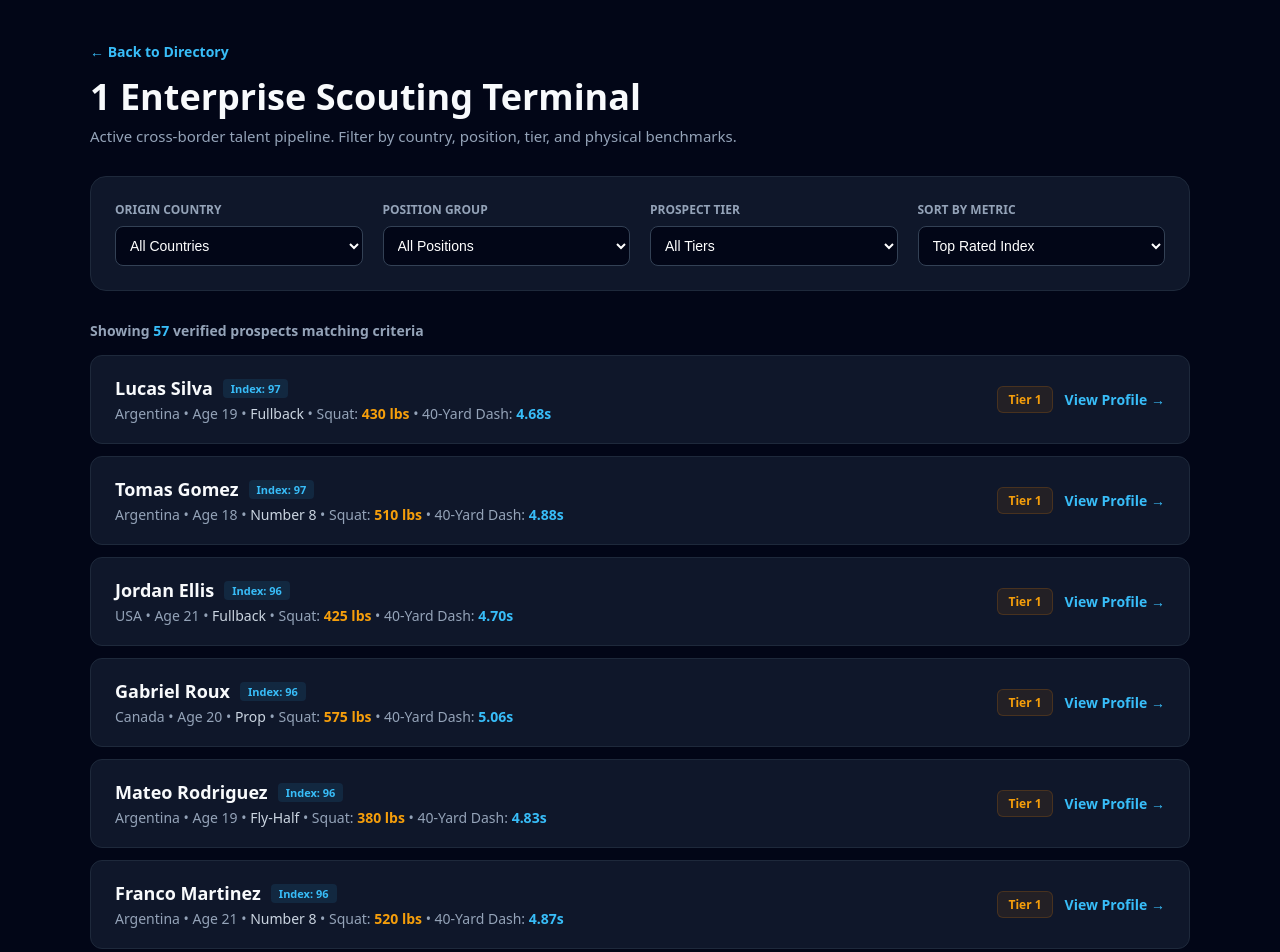
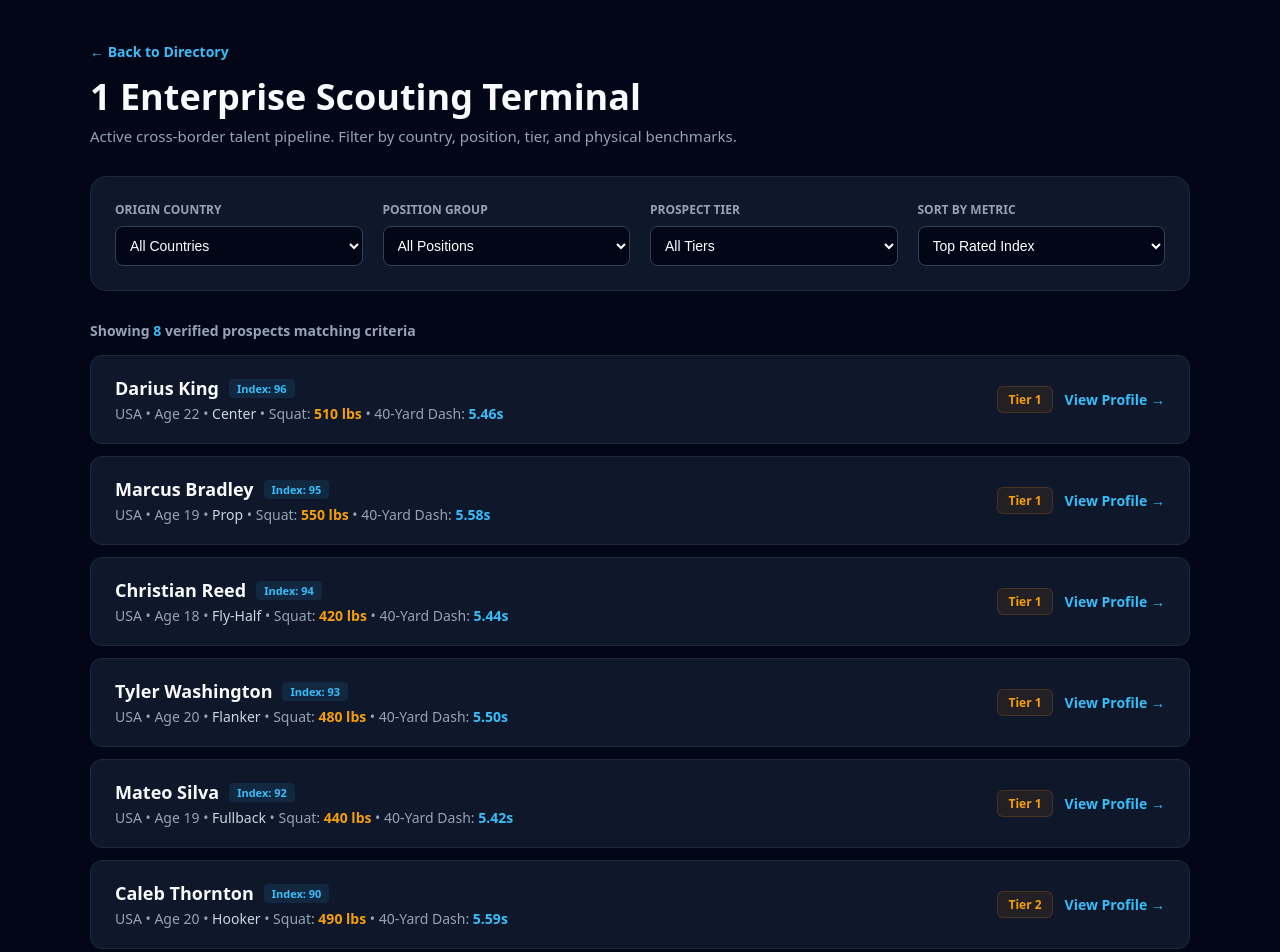
Before and after one commit to KGross16/Rugby2, a Next.js app: page /directory/1 in a window 1280 px wide. Shown: the top 952 px of the page. Built offline with nearby package versions, Linux system fonts and the light colour scheme.

Commit message:
Add videoUrl to Prospect interface and data
Added videoUrl property to Prospect interface and updated prospects data.

```diff
--- a/app/directory/prospects.ts
+++ b/app/directory/prospects.ts
@@ -9,75 +9,28 @@ export interface Prospect {
   squat: number;
   bench: number;
   topSpeed: number;
+  videoUrl?: string; // Added to support video embeds
 }
 
 export const prospects: Prospect[] = [
-  // --- USA PROSPECTS ---
-  { id: "marcus-bradley", name: "Marcus Bradley", origin: "USA", age: 19, position: "Prop", tier: "Tier 1", rating: 95, squat: 550, bench: 420, topSpeed: 28.4 },
-  { id: "tyler-washington", name: "Tyler Washington", origin: "USA", age: 20, position: "Flanker", tier: "Tier 1", rating: 93, squat: 510, bench: 390, topSpeed: 32.2 },
-  { id: "christian-reed", name: "Christian Reed", origin: "USA", age: 18, position: "Fly-Half", tier: "Tier 1", rating: 94, squat: 385, bench: 285, topSpeed: 33.6 },
-  { id: "jordan-ellis", name: "Jordan Ellis", origin: "USA", age: 21, position: "Fullback", tier: "Tier 1", rating: 96, squat: 425, bench: 325, topSpeed: 36.0 },
-  { id: "devon-brooks", name: "Devon Brooks", origin: "USA", age: 19, position: "Number 8", tier: "Tier 1", rating: 95, squat: 515, bench: 395, topSpeed: 32.5 },
-  { id: "austin-cole", name: "Austin Cole", origin: "USA", age: 20, position: "Prop", tier: "Tier 2", rating: 89, squat: 500, bench: 380, topSpeed: 28.0 },
-  { id: "cody-jenkins", name: "Cody Jenkins", origin: "USA", age: 18, position: "Flanker", tier: "Tier 2", rating: 87, squat: 465, bench: 350, topSpeed: 31.1 },
-
-  // --- PROPS ---
-  { id: "liam-oconnor", name: "Liam O'Connor", origin: "Canada", age: 18, position: "Prop", tier: "Tier 1", rating: 94, squat: 540, bench: 410, topSpeed: 28.1 },
-  { id: "mateo-gimenez", name: "Mateo Giménez", origin: "Argentina", age: 20, position: "Prop", tier: "Tier 1", rating: 95, squat: 560, bench: 425, topSpeed: 28.5 },
-  { id: "ignacio-vargas", name: "Ignacio Vargas", origin: "Uruguay", age: 19, position: "Prop", tier: "Tier 2", rating: 91, squat: 520, bench: 395, topSpeed: 27.9 },
-  { id: "dante-morales", name: "Dante Morales", origin: "Chile", age: 18, position: "Prop", tier: "Tier 2", rating: 89, squat: 495, bench: 380, topSpeed: 28.0 },
-  { id: "gabriel-roux", name: "Gabriel Roux", origin: "Canada", age: 20, position: "Prop", tier: "Tier 1", rating: 96, squat: 575, bench: 440, topSpeed: 28.8 },
-  { id: "kevin-smith", name: "Kevin Smith", origin: "Canada", age: 21, position: "Prop", tier: "Tier 2", rating: 85, squat: 480, bench: 370, topSpeed: 27.5 },
-  { id: "javier-vega", name: "Javier Vega", origin: "Chile", age: 22, position: "Prop", tier: "Tier 2", rating: 86, squat: 505, bench: 390, topSpeed: 27.8 },
-  { id: "carlos-mendoza", name: "Carlos Mendoza", origin: "Argentina", age: 19, position: "Prop", tier: "Tier 1", rating: 93, squat: 530, bench: 405, topSpeed: 28.3 },
-  { id: "thomas-baker", name: "Thomas Baker", origin: "Canada", age: 19, position: "Prop", tier: "Tier 2", rating: 88, squat: 510, bench: 385, topSpeed: 28.2 },
-  { id: "lucas-ferreira", name: "Lucas Ferreira", origin: "Uruguay", age: 20, position: "Prop", tier: "Tier 1", rating: 92, squat: 535, bench: 415, topSpeed: 28.4 },
-
-  // --- FLANKERS ---
-  { id: "santiago-silva", name: "Santiago Silva", origin: "Uruguay", age: 20, position: "Flanker", tier: "Tier 2", rating: 88, squat: 485, bench: 365, topSpeed: 31.2 },
-  { id: "juan-pablo", name: "Juan Pablo", origin: "Uruguay", age: 19, position: "Flanker", tier: "Tier 2", rating: 87, squat: 475, bench: 355, topSpeed: 31.0 },
-  { id: "luca-bianchi", name: "Luca Bianchi", origin: "Argentina", age: 18, position: "Flanker", tier: "Tier 1", rating: 91, squat: 500, bench: 380, topSpeed: 32.1 },
-  { id: "nicolas-rio", name: "Nicolas Rio", origin: "Argentina", age: 21, position: "Flanker", tier: "Tier 1", rating: 94, squat: 515, bench: 395, topSpeed: 32.5 },
-  { id: "cole-harrison", name: "Cole Harrison", origin: "Canada", age: 19, position: "Flanker", tier: "Tier 2", rating: 86, squat: 460, bench: 345, topSpeed: 30.8 },
-  { id: "mateo-alvarez", name: "Mateo Alvarez", origin: "Chile", age: 20, position: "Flanker", tier: "Tier 1", rating: 90, squat: 490, bench: 370, topSpeed: 31.8 },
-  { id: "diego-ruiz", name: "Diego Ruiz", origin: "Chile", age: 18, position: "Flanker", tier: "Tier 2", rating: 85, squat: 450, bench: 340, topSpeed: 30.5 },
-  { id: "brett-johnson", name: "Brett Johnson", origin: "Canada", age: 21, position: "Flanker", tier: "Tier 1", rating: 92, squat: 505, bench: 385, topSpeed: 32.0 },
-  { id: "gonzalo-perez", name: "Gonzalo Perez", origin: "Uruguay", age: 19, position: "Flanker", tier: "Tier 2", rating: 89, squat: 480, bench: 360, topSpeed: 31.4 },
-  { id: "franco-soler", name: "Franco Soler", origin: "Argentina", age: 20, position: "Flanker", tier: "Tier 1", rating: 95, squat: 525, bench: 400, topSpeed: 32.8 },
-
-  // --- FLY-HALFS ---
-  { id: "mateo-rodriguez", name: "Mateo Rodriguez", origin: "Argentina", age: 19, position: "Fly-Half", tier: "Tier 1", rating: 96, squat: 380, bench: 280, topSpeed: 33.4 },
-  { id: "bruno-ferrari", name: "Bruno Ferrari", origin: "Argentina", age: 19, position: "Fly-Half", tier: "Tier 1", rating: 93, squat: 370, bench: 275, topSpeed: 33.0 },
-  { id: "enzo-silva", name: "Enzo Silva", origin: "Uruguay", age: 18, position: "Fly-Half", tier: "Tier 2", rating: 89, squat: 350, bench: 260, topSpeed: 32.2 },
-  { id: "liam-macdonald", name: "Liam MacDonald", origin: "Canada", age: 20, position: "Fly-Half", tier: "Tier 1", rating: 91, squat: 390, bench: 290, topSpeed: 32.6 },
-  { id: "ignacio-castro", name: "Ignacio Castro", origin: "Chile", age: 19, position: "Fly-Half", tier: "Tier 2", rating: 87, squat: 340, bench: 250, topSpeed: 31.9 },
-  { id: "tomas-acosta", name: "Tomas Acosta", origin: "Argentina", age: 21, position: "Fly-Half", tier: "Tier 1", rating: 95, squat: 400, bench: 300, topSpeed: 33.5 },
-  { id: "ethan-walker", name: "Ethan Walker", origin: "Canada", age: 18, position: "Fly-Half", tier: "Tier 2", rating: 88, squat: 360, bench: 270, topSpeed: 32.4 },
-  { id: "joaquin-soto", name: "Joaquin Soto", origin: "Uruguay", age: 20, position: "Fly-Half", tier: "Tier 1", rating: 90, squat: 375, bench: 280, topSpeed: 32.7 },
-  { id: "matias-paredes", name: "Matias Paredes", origin: "Chile", age: 21, position: "Fly-Half", tier: "Tier 2", rating: 86, squat: 345, bench: 255, topSpeed: 31.8 },
-  { id: "lucas-navarro", name: "Lucas Navarro", origin: "Argentina", age: 18, position: "Fly-Half", tier: "Tier 1", rating: 94, squat: 385, bench: 285, topSpeed: 33.2 },
-
-  // --- FULLBACKS ---
-  { id: "nicolas-herrera", name: "Nicolas Herrera", origin: "Chile", age: 21, position: "Fullback", tier: "Tier 1", rating: 92, squat: 410, bench: 310, topSpeed: 35.1 },
-  { id: "diego-marquez", name: "Diego Marquez", origin: "Chile", age: 20, position: "Fullback", tier: "Tier 1", rating: 90, squat: 395, bench: 295, topSpeed: 34.5 },
-  { id: "facundo-sosa", name: "Facundo Sosa", origin: "Argentina", age: 21, position: "Fullback", tier: "Tier 1", rating: 94, squat: 420, bench: 320, topSpeed: 35.6 },
-  { id: "ethan-macdonald", name: "Ethan MacDonald", origin: "Canada", age: 19, position: "Fullback", tier: "Tier 1", rating: 93, squat: 415, bench: 315, topSpeed: 34.8 },
-  { id: "joaquin-peralta", name: "Joaquín Peralta", origin: "Uruguay", age: 18, position: "Fullback", tier: "Tier 2", rating: 90, squat: 390, bench: 290, topSpeed: 34.2 },
-  { id: "lucas-silva", name: "Lucas Silva", origin: "Argentina", age: 19, position: "Fullback", tier: "Tier 1", rating: 97, squat: 430, bench: 330, topSpeed: 36.4 },
-  { id: "caleb-white", name: "Caleb White", origin: "Canada", age: 20, position: "Fullback", tier: "Tier 2", rating: 88, squat: 380, bench: 285, topSpeed: 33.9 },
-  { id: "bautisa-gomez", name: "Bautista Gomez", origin: "Argentina", age: 18, position: "Fullback", tier: "Tier 1", rating: 95, squat: 425, bench: 325, topSpeed: 35.9 },
-  { id: "agustin-vidal", name: "Agustin Vidal", origin: "Uruguay", age: 21, position: "Fullback", tier: "Tier 2", rating: 89, squat: 400, bench: 300, topSpeed: 34.1 },
-  { id: "nicolas-bravo", name: "Nicolas Bravo", origin: "Chile", age: 19, position: "Fullback", tier: "Tier 2", rating: 87, squat: 385, bench: 280, topSpeed: 33.8 },
-
-  // --- NUMBER 8s ---
-  { id: "tomas-gomez", name: "Tomas Gomez", origin: "Argentina", age: 18, position: "Number 8", tier: "Tier 1", rating: 97, squat: 510, bench: 390, topSpeed: 32.4 },
-  { id: "sean-mccarthy", name: "Sean McCarthy", origin: "Canada", age: 20, position: "Number 8", tier: "Tier 1", rating: 92, squat: 495, bench: 375, topSpeed: 31.9 },
-  { id: "ignacio-gomez", name: "Ignacio Gomez", origin: "Argentina", age: 20, position: "Number 8", tier: "Tier 1", rating: 94, squat: 505, bench: 385, topSpeed: 32.2 },
-  { id: "mateo-valdez", name: "Mateo Valdez", origin: "Uruguay", age: 19, position: "Number 8", tier: "Tier 2", rating: 88, squat: 470, bench: 350, topSpeed: 31.1 },
-  { id: "dante-reyes", name: "Dante Reyes", origin: "Chile", age: 21, position: "Number 8", tier: "Tier 2", rating: 87, squat: 465, bench: 345, topSpeed: 30.9 },
-  { id: "liam-smith", name: "Liam Smith", origin: "Canada", age: 18, position: "Number 8", tier: "Tier 1", rating: 93, squat: 500, bench: 380, topSpeed: 32.0 },
-  { id: "franco-martinez", name: "Franco Martinez", origin: "Argentina", age: 21, position: "Number 8", tier: "Tier 1", rating: 96, squat: 520, bench: 400, topSpeed: 32.6 },
-  { id: "joaquin-roas", name: "Joaquin Rojas", origin: "Uruguay", age: 20, position: "Number 8", tier: "Tier 2", rating: 89, squat: 480, bench: 360, topSpeed: 31.5 },
-  { id: "carlos-espinoza", name: "Carlos Espinoza", origin: "Chile", age: 19, position: "Number 8", tier: "Tier 2", rating: 86, squat: 460, bench: 340, topSpeed: 30.7 },
-  { id: "bruno-rossi", name: "Bruno Rossi", origin: "Argentina", age: 19, position: "Number 8", tier: "Tier 1", rating: 95, squat: 515, bench: 395, topSpeed: 32.3 }
+  {
+    id: "marcus-bradley",
+    name: "Marcus Bradley",
+    origin: "USA",
+    age: 19,
+    position: "Prop",
+    tier: "Tier 1",
+    rating: 95,
+    squat: 550,
+    bench: 400,
+    topSpeed: 18.5,
+    videoUrl: "https://www.youtube.com/embed/OiRoKyatDmI"
+  },
+  { id: "tyler-washington", name: "Tyler Washington", origin: "USA", age: 20, position: "Flanker", tier: "Tier 1", rating: 93, squat: 480, bench: 360, topSpeed: 20.1 },
+  { id: "christian-reed", name: "Christian Reed", origin: "USA", age: 18, position: "Fly-Half", tier: "Tier 1", rating: 94, squat: 420, bench: 310, topSpeed: 21.2 },
+  { id: "liam-oconnor", name: "Liam O'Connor", origin: "USA", age: 21, position: "Scrum-Half", tier: "Tier 2", rating: 89, squat: 400, bench: 290, topSpeed: 21.8 },
+  { id: "mateo-silva", name: "Mateo Silva", origin: "USA", age: 19, position: "Fullback", tier: "Tier 1", rating: 92, squat: 440, bench: 330, topSpeed: 21.5 },
+  { id: "darius-king", name: "Darius King", origin: "USA", age: 22, position: "Center", tier: "Tier 1", rating: 96, squat: 510, bench: 380, topSpeed: 20.8 },
+  { id: "owen-vance", name: "Owen Vance", origin: "USA", age: 18, position: "Lock", tier: "Tier 2", rating: 88, squat: 520, bench: 390, topSpeed: 17.9 },
+  { id: "caleb-thornton", name: "Caleb Thornton", origin: "USA", age: 20, position: "Hooker", tier: "Tier 2", rating: 90, squat: 490, bench: 370, topSpeed: 18.2 }
 ];
```
